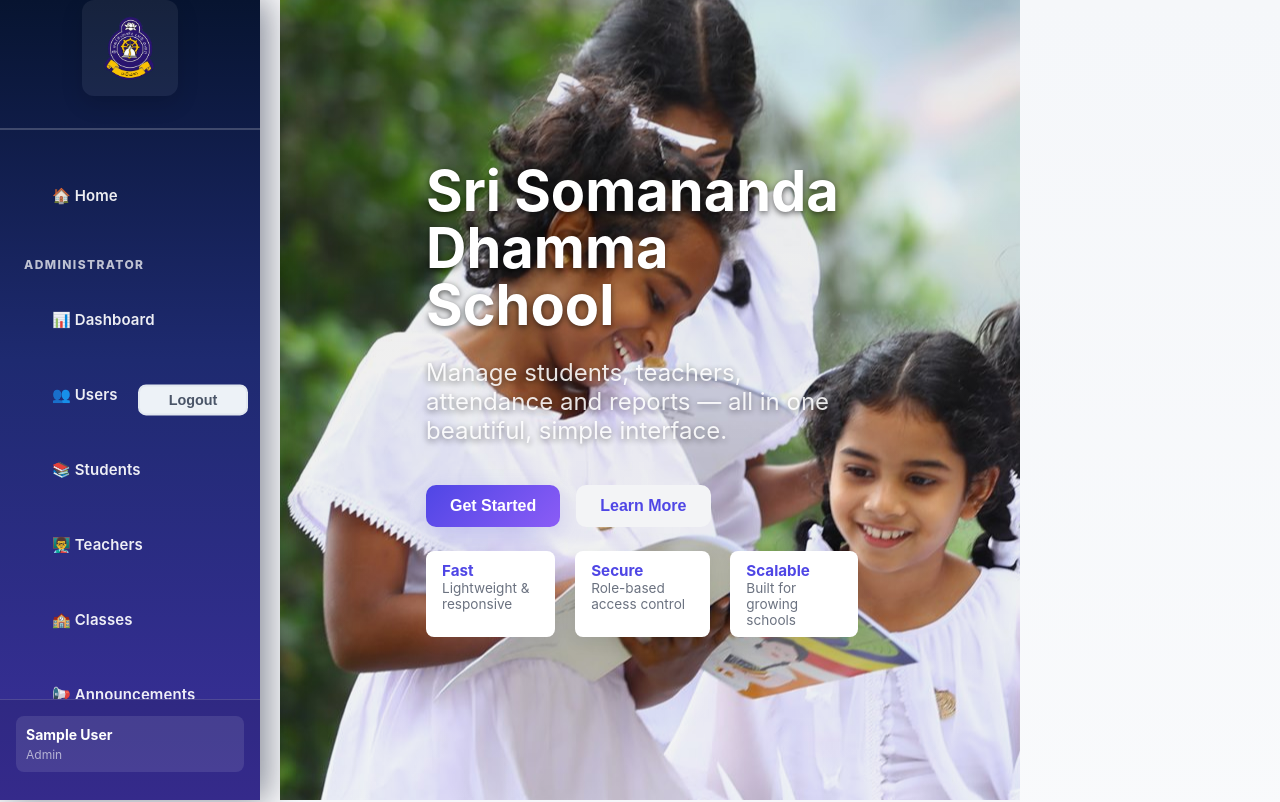
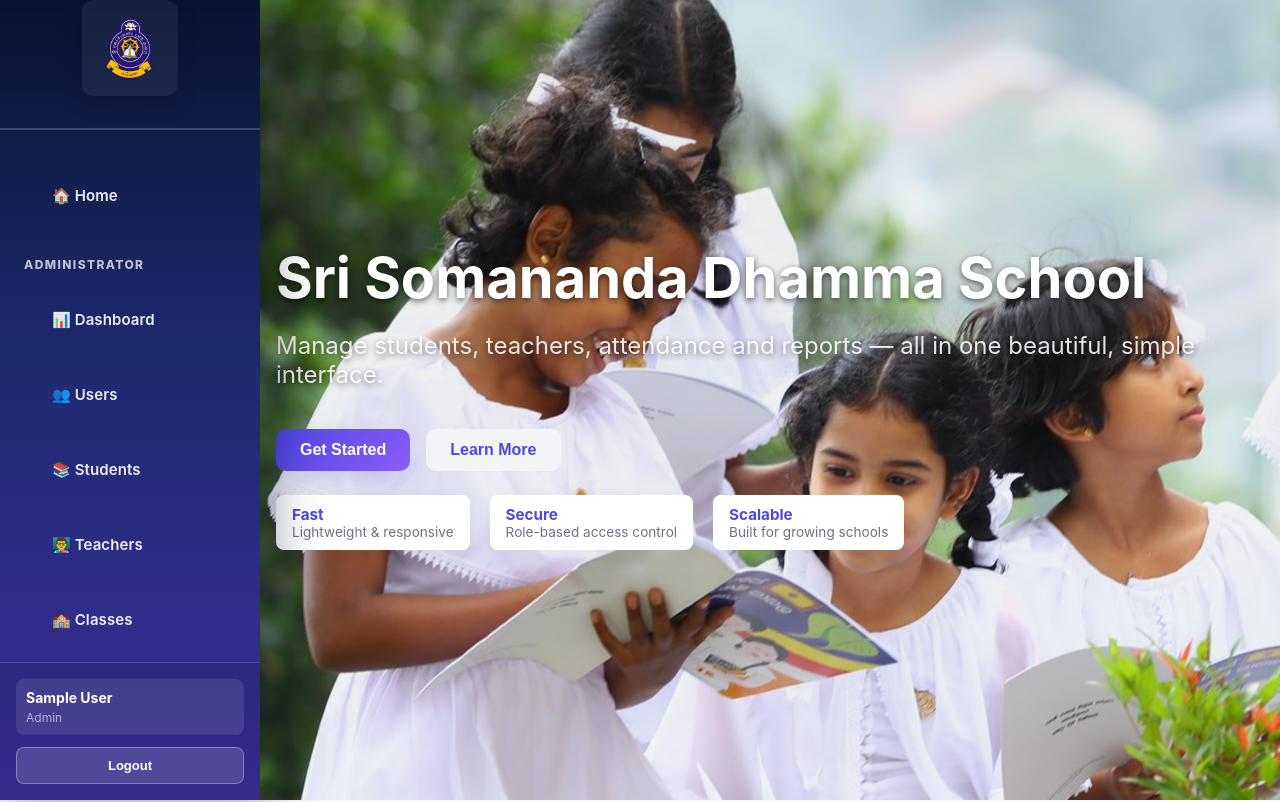
Before and after one commit to chamindu2003/School-management-system, a React (Create React App) app in the folder frontend/: page / in a window 1280 px wide. Shown: the top 802 px of the page. Built offline with nearby package versions, Linux system fonts and the light colour scheme; no server answers; sample sign-in values are in the browser's storage.

Commit message:
fix changes

```diff
--- a/frontend/src/App.css
+++ b/frontend/src/App.css
@@ -2,6 +2,18 @@
   margin: 0;
   padding: 0;
   box-sizing: border-box;
+}
+
+:root{
+  --primary-1: #30406a; /* navy */
+  --primary-2: #5b3ea6; /* purple */
+  --accent: #f0c34a; /* gold */
+  --bg: #f7f8fb;
+  --sidebar-start: #071430;
+  --sidebar-mid: #1e2a70;
+  --sidebar-end: #3b2f9b;
+  --text: #1f2937;
+  --muted: #6b7280;
 }
 
 html {
--- a/frontend/src/Component/Nav/Nav.css
+++ b/frontend/src/Component/Nav/Nav.css
@@ -87,12 +87,18 @@
   padding: 12px 16px;
   border-radius: 10px;
   font-size: 24px;
-  cursor: pointer;
-  box-shadow: 0 4px 12px rgba(79, 70, 229, 0.3);
-  transition: all 0.3s ease;
+.sidebar-link:hover {
+  background: rgba(240,195,74,0.06); /* subtle gold highlight using var */
+  color: white;
+  border-left-color: var(--accent);
+  padding-left: 26px;
 }
-
-.sidebar-toggle:hover {
+.sidebar-link.active {
+  background: rgba(240,195,74,0.08);
+  color: white;
+  border-left-color: var(--accent);
+  font-weight: 700;
+}
   transform: translateY(-2px);
   box-shadow: 0 6px 16px rgba(79, 70, 229, 0.4);
 }
@@ -103,11 +109,11 @@
   top: 0;
   height: 100vh;
   width: 260px;
-  background: linear-gradient(180deg, #071430 0%, #1e2a70 45%, #3b2f9b 100%);
+  background: linear-gradient(180deg, var(--sidebar-start) 0%, var(--sidebar-mid) 45%, var(--sidebar-end) 100%);
   color: white;
   display: flex;
   flex-direction: column;
-  box-shadow: 8px 0 32px rgba(2, 8, 35, 0.45);
+  box-shadow: 8px 0 48px rgba(2, 8, 35, 0.45);
   transition: transform 0.28s cubic-bezier(0.4, 0, 0.2, 1);
   z-index: 1000;
 }
@@ -281,7 +287,7 @@
   margin-top: 4px;
 }
 
-.logout-btn {
+.sidebar-footer .logout-btn {
   width: 100%;
   padding: 10px;
   background: rgba(255, 255, 255, 0.15);
@@ -294,7 +300,7 @@
   transition: all 0.22s ease;
 }
 
-.logout-btn:hover {
+.sidebar-footer .logout-btn:hover {
   background: rgba(255, 255, 255, 0.25);
   border-color: white;
   transform: translateY(-2px);
@@ -340,7 +346,7 @@
 /* When sidebar is open on larger screens, shift main content to avoid overlap */
 @media (min-width: 769px) {
   .sidebar-open .home-container {
-    margin-left: 260px;
+    margin-left: 0;
     transition: margin-left 0.32s cubic-bezier(0.4, 0, 0.2, 1);
   }
 
@@ -354,47 +360,50 @@
 @media (min-width: 769px) {
   body.sidebar-open .hero-section,
   body.sidebar-open .modern-hero {
-    margin-left: 260px;
-    width: calc(100% - 260px);
+    margin-left: 0;
+    width: 100%;
   }
 
   body.sidebar-open .hero-inner,
   body.sidebar-open .modern-inner {
-    max-width: none;
-    width: calc(100% - 260px);
+    max-width: 1200px;
+    width: 100%;
     padding-left: 1.5rem;
     padding-right: 1.5rem;
     box-sizing: border-box;
+    margin: 0 auto;
   }
 }
 
 /* Strong overrides to remove remaining white gap next to sidebar */
 @media (min-width: 769px) {
-  body.sidebar-open .home-container {
-    margin-left: 0 !important;
-    padding-left: 0 !important;
+  /* Shift the whole app when sidebar is open so content moves right of the sidebar */
+  body.sidebar-open .App {
+    margin-left: 260px !important;
+    transition: margin-left 0.28s ease !important;
   }
 
   body.sidebar-open .hero-section,
   body.sidebar-open .modern-hero {
     margin-left: 0 !important;
     padding-left: 0 !important;
-    width: calc(100% - 260px) !important;
+    width: 100% !important;
     background-position: left center !important;
   }
 
   body.sidebar-open .hero-inner,
   body.sidebar-open .modern-inner {
-    max-width: none !important;
-    width: calc(100% - 260px) !important;
+    max-width: 1200px !important;
+    width: 100% !important;
     padding-left: 1rem !important;
     padding-right: 1rem !important;
+    margin: 0 auto !important;
   }
 
   body.sidebar-open .features-section,
   body.sidebar-open .features-grid,
   body.sidebar-open .footer-inner {
-    width: calc(100% - 260px) !important;
+    width: 100% !important;
     margin-left: 0 !important;
     padding-left: 1rem !important;
     padding-right: 1rem !important;
@@ -420,9 +429,9 @@
   body.sidebar-open .ann-mgmt,
   body.sidebar-open .reports,
   body.sidebar-open .role-assign {
-    /* Position content to the right of the sidebar instead of centering */
-    margin-left: 260px !important;
-    width: calc(100% - 260px) !important;
+    /* Keep these containers full width inside the shifted .App */
+    margin-left: 0 !important;
+    width: 100% !important;
     padding-left: 1.5rem !important;
     padding-right: 1.5rem !important;
     box-sizing: border-box;
--- a/frontend/src/Component/Students/StudentsDashboard.css
+++ b/frontend/src/Component/Students/StudentsDashboard.css
@@ -19,7 +19,7 @@
   margin: 0;
 }
 
-.logout-btn {
+.student-header .logout-btn {
   padding: 0.6rem 1.2rem;
   background: #edf2f7;
   color: #4a5568;
@@ -36,7 +36,7 @@
   position: relative;
 }
 
-.logout-btn {
+.student-header .logout-btn {
   position: absolute;
   right: 0.75rem;
   top: 50%;
@@ -56,7 +56,7 @@
   transition: all 0.15s ease;
 }
 
-.logout-btn:hover {
+.student-header .logout-btn:hover {
   background: #f56565;
   border-color: #e53e3e;
   color: #fff;
@@ -65,7 +65,7 @@
 
 .btn-add {
   padding: 0.75rem 1.5rem;
-  background: linear-gradient(135deg, #667eea 0%, #764ba2 100%);
+  background: linear-gradient(90deg, var(--primary-1), var(--primary-2));
   color: white;
   border: none;
   border-radius: 8px;
@@ -77,7 +77,7 @@
 
 .btn-add:hover {
   transform: translateY(-2px);
-  box-shadow: 0 8px 16px rgba(102, 126, 234, 0.3);
+  box-shadow: 0 8px 16px rgba(91, 62, 166, 0.18);
 }
 
 /* Form Container */
@@ -289,7 +289,7 @@
   }
 
   /* On mobile revert logout button to normal flow */
-  .logout-btn {
+  .student-header .logout-btn {
     position: static;
     transform: none;
     align-self: flex-end;
--- a/frontend/src/Component/Teachers/TeachersDashboard.css
+++ b/frontend/src/Component/Teachers/TeachersDashboard.css
@@ -1,7 +1,7 @@
 /* Teacher Dashboard Main */
 .teacher-dashboard {
   min-height: 100vh;
-  background: linear-gradient(135deg, #667eea 0%, #764ba2 100%);
+  background: linear-gradient(135deg, var(--primary-1) 0%, var(--primary-2) 100%);
   padding: 20px;
 }
 
@@ -86,10 +86,10 @@
 /* Dashboard Content */
 .dashboard-content {
   flex: 1;
-  background: white;
+  background: var(--bg);
   border-radius: 10px;
   padding: 30px;
-  box-shadow: 0 10px 30px rgba(0, 0, 0, 0.2);
+  box-shadow: 0 10px 30px rgba(0, 0, 0, 0.08);
 }
 
 .dashboard-overview h2 {
@@ -149,7 +149,7 @@
 
 .action-btn {
   padding: 12px 20px;
-  background: #667eea;
+  background: linear-gradient(90deg, var(--primary-1), var(--primary-2));
   color: white;
   border: none;
   border-radius: 5px;
@@ -159,8 +159,8 @@
 }
 
 .action-btn:hover {
-  background: #764ba2;
   transform: translateY(-2px);
+  filter: brightness(1.03);
 }
 
 /* Teacher Info */
@@ -178,6 +178,38 @@
 .teacher-info p {
   margin: 10px 0;
   color: #666;
+}
+
+/* Header and top-right add button */
+.teacher-header {
+  display: flex;
+  align-items: center;
+  justify-content: flex-start;
+  gap: 16px;
+  position: relative;
+  margin-bottom: 1.25rem;
+}
+
+.teacher-header h1 {
+  font-size: 2rem;
+  margin: 0;
+  color: #1f2937;
+}
+
+.btn-add.top-right {
+  position: absolute;
+  right: 16px;
+  top: 50%;
+  transform: translateY(-50%);
+}
+
+@media (max-width: 768px) {
+  .btn-add.top-right {
+    position: static;
+    transform: none;
+    margin-top: 0.75rem;
+    align-self: flex-start;
+  }
 }
 
 /* View Toggle */
--- a/frontend/src/Component/Teachers/TeachersDashboard.js
+++ b/frontend/src/Component/Teachers/TeachersDashboard.js
@@ -113,7 +113,7 @@
       <div className="teacher-header">
         <h1>Teachers Dashboard</h1>
         {user?.role === 'admin' && (
-          <button className="btn-add" onClick={() => setShowForm(!showForm)}>
+          <button className="btn-add top-right" onClick={() => setShowForm(!showForm)}>
             {showForm ? 'Close Form' : '+ Add Teacher'}
           </button>
         )}
```
